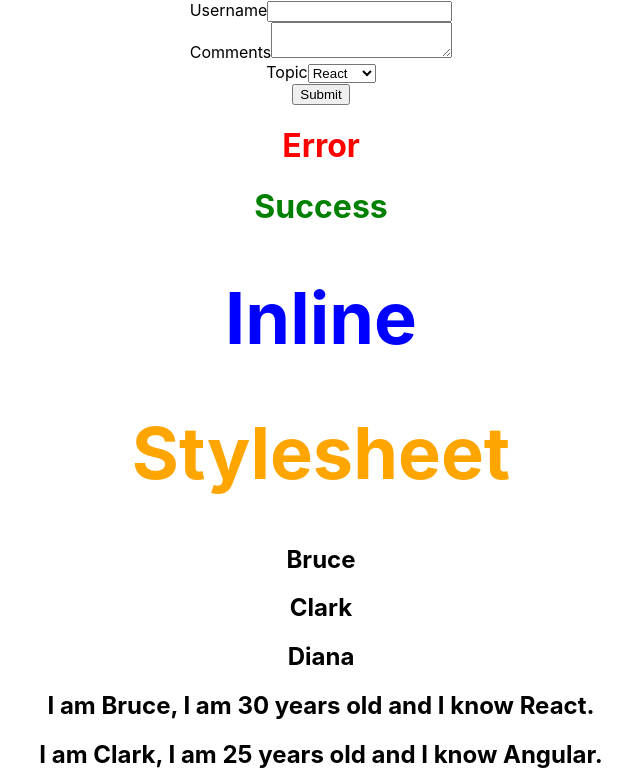
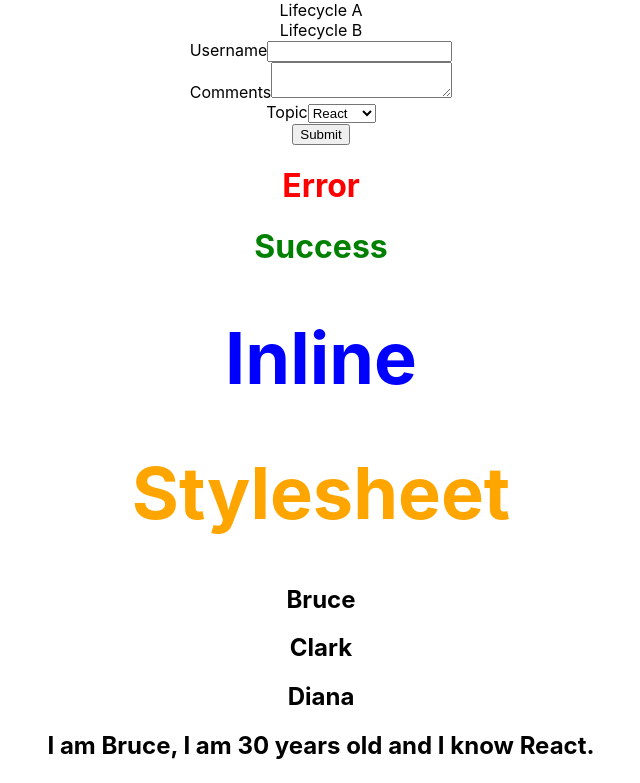
Before and after one commit to Adel-Cabrera/RJS, a React (Create React App) app: page / in a window 1280 px wide. Shown: the top 783 px of the page, without its empty margins (319-959 px from the left). Built offline with nearby package versions, Linux system fonts and the light colour scheme.

Commit message:
Component Updating Lifecycle Methods

```diff
--- a/src/App.js
+++ b/src/App.js
@@ -16,12 +16,14 @@
 import './appStyles.css';
 import styles from './appStyles.module.css';
 import Form from './components/Form';
+import LifecycleA from './components/LifecycleA';
 
 
 class App extends Component {
   render(){
   return (
     <div className="App">
+      <LifecycleA />
       <Form />
       <h1 className="error">Error</h1>
       <h1 className={styles.success}>Success</h1>
--- /dev/null
+++ b/src/components/LifecycleA.js
@@ -0,0 +1,38 @@
+import React, { Component } from 'react';
+import LifecycleB from './LifecycleB';
+
+
+class LifecycleA extends Component {
+
+  constructor(props) {
+    super(props);
+    this.state = {
+      name: 'Darkonnen'
+    }
+    console.log('LifecycleA constructor');
+  }
+
+  static getDerivedStateFromProps(props, state) {
+    console.log('LifecycleA getDerivedStateFromProps');
+    return null;
+  }
+
+  componentDidMount(){
+    console.log('LifecycleA componentDidMount');
+  }
+
+  render() {
+    console.log('LiecycleA render');
+    return (
+      <div>
+        <div>
+          Lifecycle A
+        </div>
+        <LifecycleB />
+      </div>
+    );
+  }
+
+}
+
+export default LifecycleA;
--- /dev/null
+++ b/src/components/LifecycleB.js
@@ -0,0 +1,33 @@
+import React, { Component } from 'react';
+
+class LifecycleB extends Component {
+
+  constructor(props) {
+    super(props);
+    this.state = {
+      name: 'Darkonnen'
+    }
+    console.log('LifecycleB constructor');
+  }
+
+  static getDerivedStateFromProps(props, state) {
+    console.log('LifecycleB getDerivedStateFromProps');
+    return null;
+  }
+
+  componentDidMount(){
+    console.log('LifecycleB componentDidMount');
+  }
+
+  render() {
+    console.log('LiecycleB render');
+    return (
+      <div>
+        Lifecycle B
+      </div>
+    );
+  }
+
+}
+
+export default LifecycleB;
```
